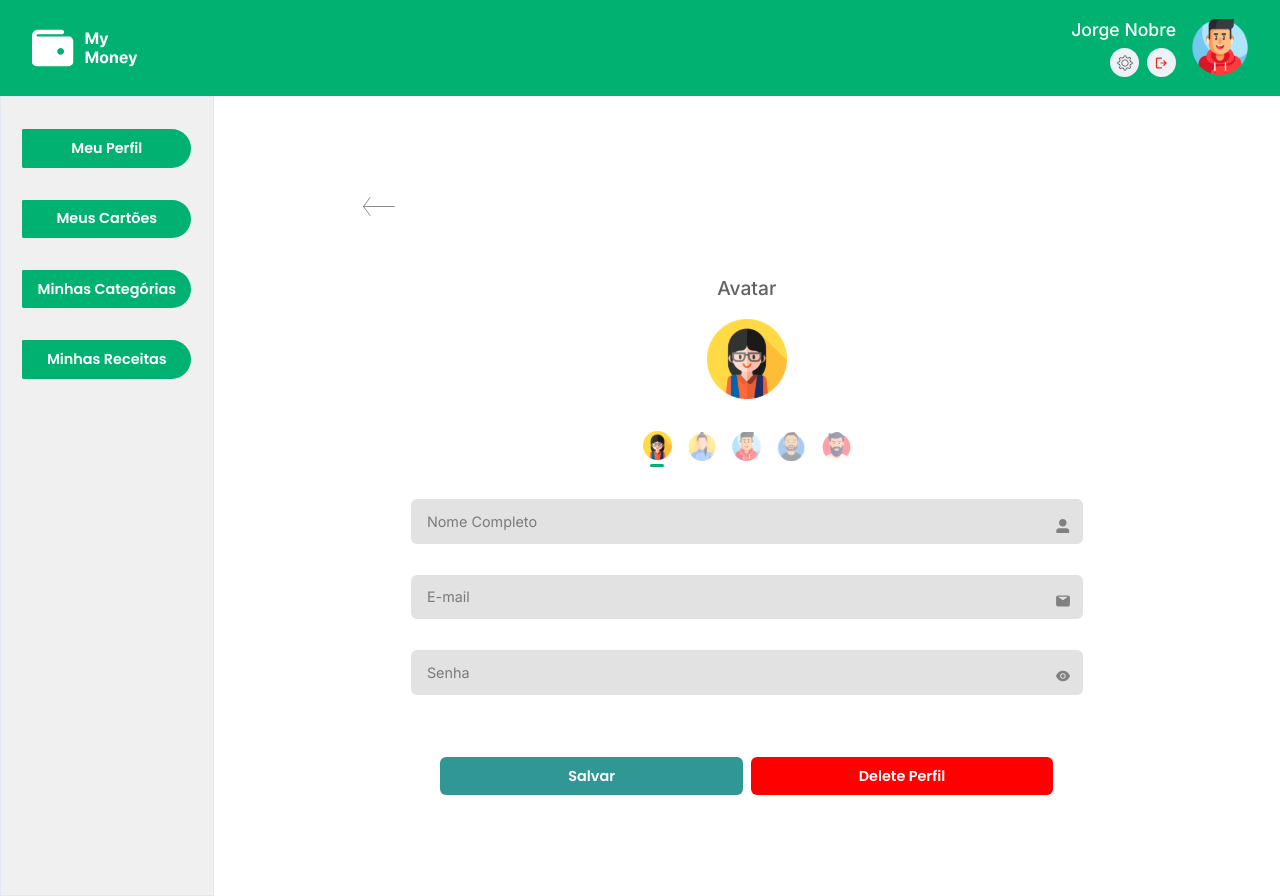
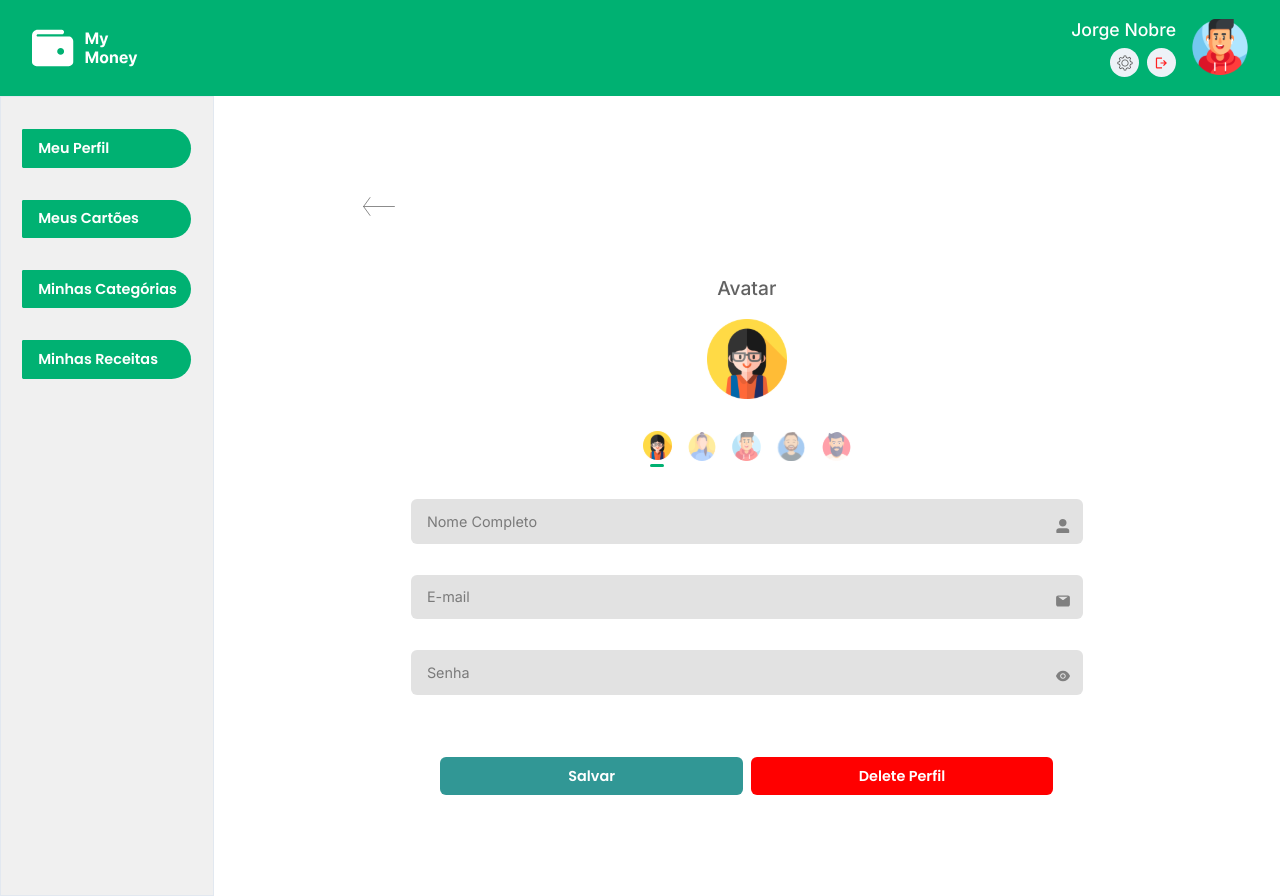
Before and after one commit to Weslley-hub/my-money-frontend, a React (Vite) app: page /auth/profile-settings in a window 1280 px wide. Built offline with nearby package versions, Linux system fonts and the light colour scheme.

Commit message:
modificação no botão de voltar, tela settings

```diff
--- a/src/components/SideNavigationBar.tsx
+++ b/src/components/SideNavigationBar.tsx
@@ -1,4 +1,4 @@
-import { Box, Flex, Stack } from "@chakra-ui/react";
+import { Box, Flex } from "@chakra-ui/react";
 
 import { useNavigate } from "react-router-dom";
 
@@ -47,6 +47,7 @@ const SideNavigationBar  = () => {
               width={"80%"}
               mt="2rem"
               alignItems="center"
+              justifyContent="flex-start"
               type="submit"
               onClick={ProfileSettings}
               >
@@ -56,13 +57,14 @@ const SideNavigationBar  = () => {
 
               <Flex  alignItems="center" justifyContent="center">
                <Button
-               background="primary.900"
+              background="primary.900"
               borderRightRadius="80px"
               borderBottomRightRadius="80px"
               py="1.2rem"
               width="80%"
               mt="2rem"
               alignItems="center"
+              justifyContent="flex-start"
               type="submit"
               onClick={MyCards}
               >
@@ -72,13 +74,14 @@ const SideNavigationBar  = () => {
 
               <Flex alignItems="center" justifyContent="center">
                <Button
-               background="primary.900"
+              background="primary.900"
               borderRightRadius="80px"
               borderBottomRightRadius="80px"
               py="1.2rem"
               width="80%"
               mt="2rem"
               alignItems="center"
+              justifyContent="flex-start"
               type="submit"
               onClick={MyCategories}
               >
@@ -88,13 +91,14 @@ const SideNavigationBar  = () => {
 
               <Flex alignItems="center" justifyContent="center">
                <Button
-               background="primary.900"
+              background="primary.900"
               borderRightRadius="80px"
               borderBottomRightRadius="80px"
               py="1.2rem"
               width="80%"
               mt="2rem"
               alignItems="center"
+              justifyContent="flex-start"
               type="submit"
               onClick={MyRevenues}
               >
--- a/src/pages/ProfileSettings/components/Profile/ProfileSettings.tsx
+++ b/src/pages/ProfileSettings/components/Profile/ProfileSettings.tsx
@@ -21,10 +21,11 @@ import { emailIcon, userIcon } from "../../../../assets/images/icons";
 import { ProfileSettingsData } from "../../types";
 import { initialProfileSettingsData } from "../../utils";
 import { ProfileSettingsValidationSchema } from "../../validation";
+import { useNavigate } from "react-router-dom";
 
 const ProfileSettingsConfig = () => {
   const toast = useToast();
-  // const navigate = useNavigate();
+  const navigate = useNavigate();
 
   const [selectedAvatar, setSelectedAvatar] = useState<Avatar>(initialAvatar);
 
@@ -44,10 +45,17 @@ const ProfileSettingsConfig = () => {
     }, 300);
   }
 
+  function navigateToHomePagesSettings() {
+    navigate({
+      pathname: "/",
+    });
+  }
+
   return (
     <AuthFormLayout
       formTitle=""
       hasGoBackButton
+      onClickGoBackButton={navigateToHomePagesSettings}
     >
       <AvatarSelector
         onChangeSelectedAvatar={onChangeSelectedAvatar}
```
